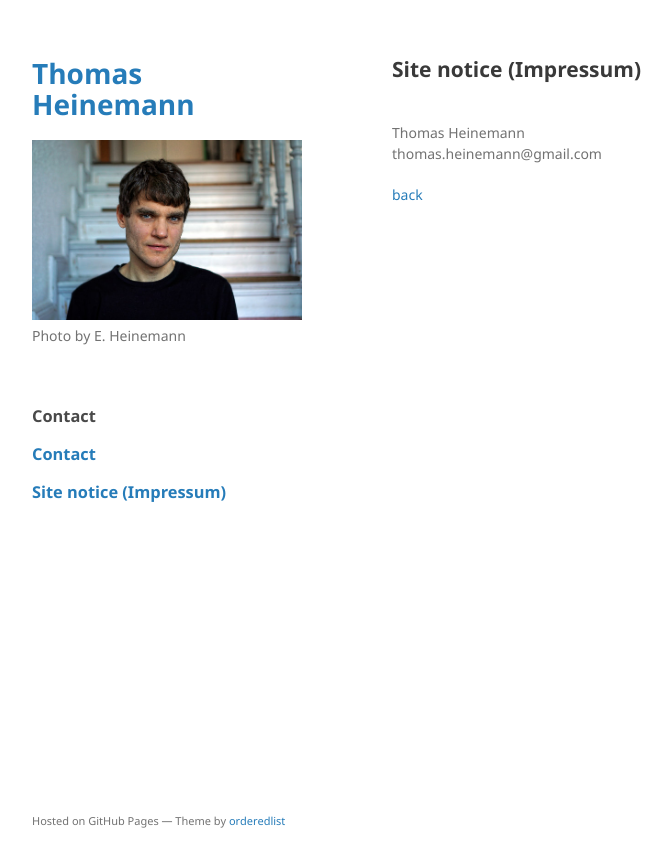
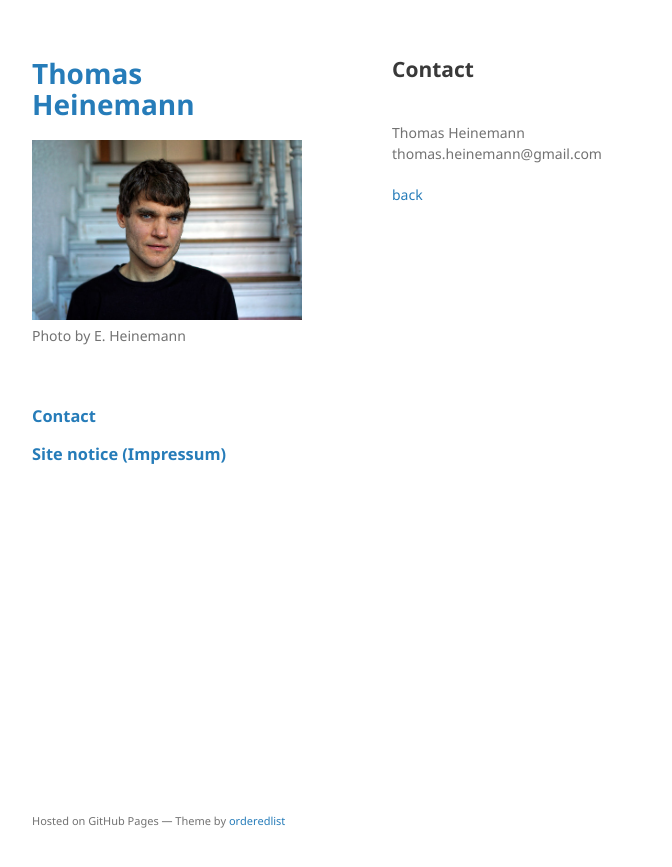
Before and after one commit to thomasheinemann/thomasheinemann.github.io, a Jekyll site: the page built from contact.md, in a window 1280 px wide. Shown: the top 867 px of the page, without its empty margins (178-850 px from the left). Built offline with Jekyll 4.4.1, drawn with Linux system fonts in a browser that asks for light colours; the repository's description, which GitHub fills in, is left out; our own code applies the rules of GitHub Pages for plain Markdown files.

Commit message:
extra contact page 2

```diff
--- a/_layouts/default.html
+++ b/_layouts/default.html
@@ -24,7 +24,6 @@
 
         <p>{{ site.description | default: site.github.project_tagline }}</p>
         <br>
-        <p><h3>Contact</h3></p>
         <p><h3><a href="contact.html">Contact</a></h3></p>
         <p><h3><a href="impressum.html">Site notice (Impressum)</a></h3></p>
 
--- a/contact.md
+++ b/contact.md
@@ -2,7 +2,7 @@
 layout: default
 ---
 
-## Site notice (Impressum)
+## Contact
 <p>
 <br>
 Thomas Heinemann<br>
```
